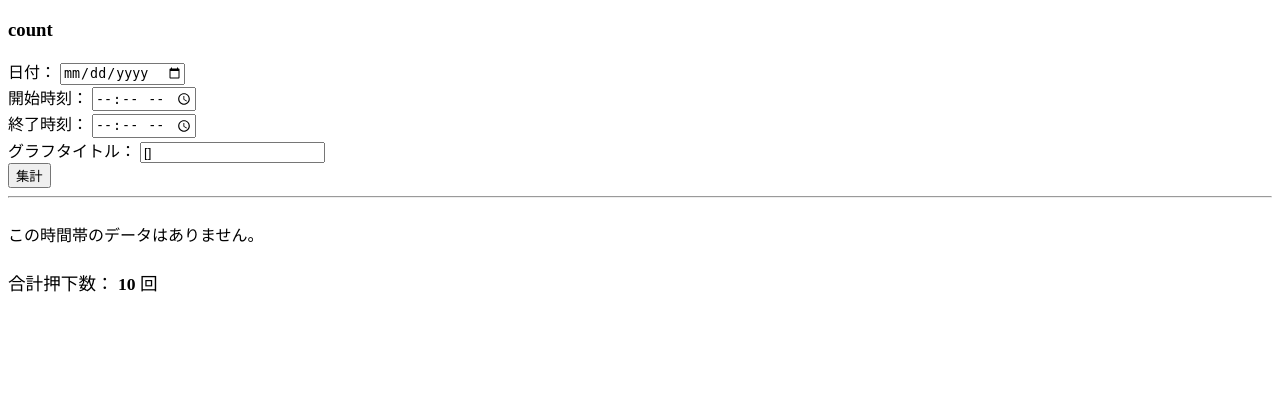
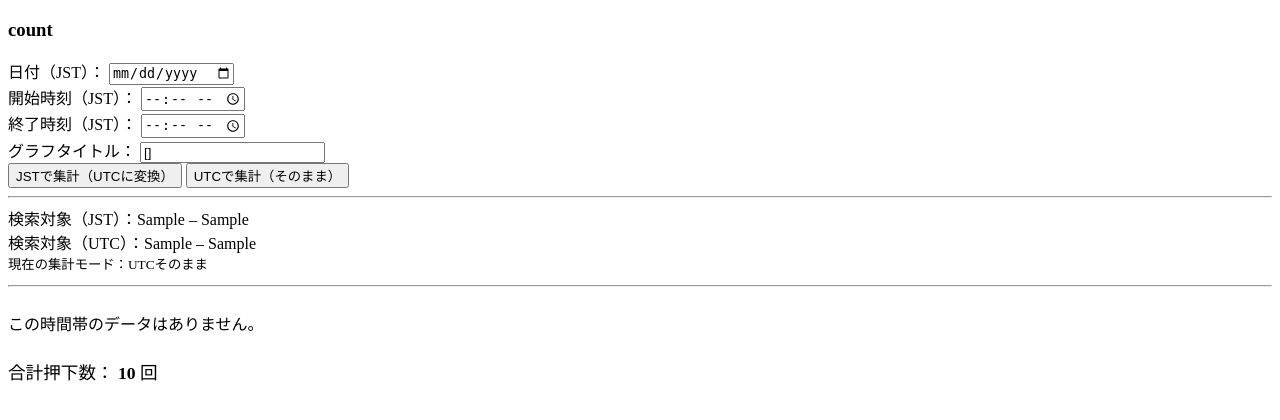
Before and after one commit to k-nishigaki/pochipochi, a Flask app: template templates/count.html in a window 1280 px wide. Shown: the top 420 px of the page. Run offline with Flask 3, Linux system fonts and the light colour scheme; the template is opened without the code that fills it: most values are stand-ins (such as "Sample title", 1, 10 or a date in 2020).

Commit message:
JST UTC 変換に対応

```diff
--- a/app.py
+++ b/app.py
@@ -4,6 +4,7 @@ from urllib.parse import urlparse
 from pymongo.mongo_client import MongoClient
 from datetime import datetime as dt
 from flask_httpauth import HTTPBasicAuth
+from zoneinfo import ZoneInfo
 
 app = Flask(__name__)
 
@@ -47,18 +48,22 @@ def post(name=''):
     else:
         name = "NoName"
 
-    count_obj = {'name': name, 'date': dt.now()}
+    count_obj = {'name': name, 'date': dt.now(JST)}
     print(count_obj)
     db.count.insert_one(count_obj)
     return Response(name)
 
+JST = ZoneInfo("Asia/Tokyo")
+UTC = ZoneInfo("UTC")
+
 @app.route('/count/', methods=["GET"])
 @auth.login_required
 def count():
-    # 新UI: 日付 + 時刻範囲
-    date_str = request.args.get("date")          # "2025-11-28"
-    begin_t_str = request.args.get("begin_t")   # "10:00"
-    end_t_str = request.args.get("end_t")       # "12:30"
+    date_str = request.args.get("date")
+    begin_t_str = request.args.get("begin_t")
+    end_t_str = request.args.get("end_t")
+
+    tz_mode = request.args.get("tz") or "jst"
 
     # 旧UI/互換:
     begin_dt_str = request.args.get("begin_dt") # "2025-11-28T10:00"
@@ -72,8 +77,19 @@ def count():
             d = dt.strptime(date_str, "%Y-%m-%d").date()
             bt = dt.strptime(begin_t_str, "%H:%M").time()
             et = dt.strptime(end_t_str, "%H:%M").time()
-            start = dt.combine(d, bt)
-            end = dt.combine(d, et)
+
+            start_naive = dt.combine(d, bt)
+            end_naive = dt.combine(d, et)
+
+            # ★ JST集計ボタンのときは JST として解釈 → UTCに変換して検索
+            if tz_mode == "jst":
+                start = start_naive.replace(tzinfo=JST).astimezone(UTC).replace(tzinfo=None)
+                end   = end_naive.replace(tzinfo=JST).astimezone(UTC).replace(tzinfo=None)
+            else:
+                # ★ UTC集計ボタンのときはそのまま UTC とみなす（naiveのまま）
+                start = start_naive
+                end = end_naive
+
         except ValueError:
             now = dt.now()
             start = now.replace(hour=0, minute=0, second=0, microsecond=0)
@@ -139,28 +155,33 @@ def count():
     # タイトル（フォームから来る）
     chart_title = request.args.get("title") or "ポチポチ内訳"
 
-    return render_template(
-        "count.html",
-        title="ポチポチ祭 Ver. beta",
-        count=count_lst,
-        date_value=date_value,
-        begin_value=begin_value,
-        end_value=end_value,
-        labels=labels,
-        values=values,
-        chart_title=chart_title,
-        total=total,
-    )
+    # ★ 画面表示用に JST/UTC どっちも作る
+    #   start/end は “検索に使うUTC naive” なので JSTに戻して表示
+    start_utc = start.replace(tzinfo=UTC)
+    end_utc = end.replace(tzinfo=UTC)
+    start_jst = start_utc.astimezone(JST)
+    end_jst = end_utc.astimezone(JST)
 
     return render_template(
         "count.html",
         title="ポチポチ祭 Ver. beta",
         count=count_lst,
-        date_value=date_value,
-        begin_value=begin_value,
-        end_value=end_value,
         labels=labels,
-        values=values
+        values=values,
+        chart_title=chart_title,
+        total=total,
+        tz_mode=tz_mode,  # ★どのボタンで集計したか
+
+        # ★プレビュー用文字列
+        start_jst_str=start_jst.strftime("%Y-%m-%d %H:%M"),
+        end_jst_str=end_jst.strftime("%Y-%m-%d %H:%M"),
+        start_utc_str=start_utc.strftime("%Y-%m-%d %H:%M"),
+        end_utc_str=end_utc.strftime("%Y-%m-%d %H:%M"),
+
+        # 入力欄の初期値（JST基準の見た目にしたいので JST側）
+        date_value=start_jst.strftime("%Y-%m-%d"),
+        begin_value=start_jst.strftime("%H:%M"),
+        end_value=end_jst.strftime("%H:%M"),
     )
 
 if __name__ == '__main__':
--- a/templates/count.html
+++ b/templates/count.html
@@ -4,27 +4,43 @@
 
 <form method="get" action="/count/">
 	<div>
-		<label>日付：</label>
+		<label>日付（JST）：</label>
 		<input type="date" name="date" value="{{ date_value }}">
 	</div>
 
 	<div>
-		<label>開始時刻：</label>
+		<label>開始時刻（JST）：</label>
 		<input type="time" name="begin_t" value="{{ begin_value }}">
 	</div>
 
 	<div>
-		<label>終了時刻：</label>
+		<label>終了時刻（JST）：</label>
 		<input type="time" name="end_t" value="{{ end_value }}">
 	</div>
 
 	<div>
 		<label>グラフタイトル：</label>
-		<input type="text" name="title" value="{{ chart_title }}" placeholder="例：昼休みの内訳">
+		<input type="text" name="title" value="{{ chart_title }}">
 	</div>
 
-	<button type="submit">集計</button>
+	<!-- ★ 集計ボタンを2つ -->
+	<button type="submit" name="tz" value="jst">
+		JSTで集計（UTCに変換）
+	</button>
+	<button type="submit" name="tz" value="utc">
+		UTCで集計（そのまま）
+	</button>
 </form>
+
+<hr>
+
+<!-- ★ JST/UTC 両方のプレビュー表示 -->
+<div style="margin: 6px 0 12px;">
+	<div>検索対象（JST）：{{ start_jst_str }} – {{ end_jst_str }}</div>
+	<div>検索対象（UTC）：{{ start_utc_str }} – {{ end_utc_str }}</div>
+	<small>現在の集計モード：{{ "JST→UTC変換" if tz_mode=="jst" else "UTCそのまま" }}</small>
+</div>
+
 
 <hr>
 
```
